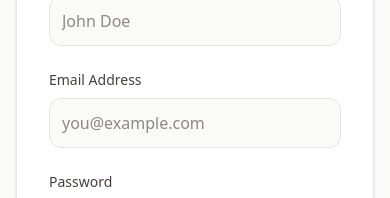
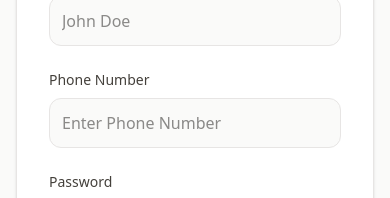
Before and after one commit to barackj370-pixel/csrgkenya, a React (Vite) app: page /register in a window 390 px wide. Shown: the part 278-476 px from the top of the page. Built offline with nearby package versions, Linux system fonts and the light colour scheme; no server answers; the database is empty.

Commit message:
Replace email with phone number in registration

```diff
--- a/src/pages/Register.tsx
+++ b/src/pages/Register.tsx
@@ -6,7 +6,7 @@ import { supabase } from '../lib/supabase';
 
 export default function Register() {
   const [name, setName] = useState('');
-  const [email, setEmail] = useState('');
+  const [phone, setPhone] = useState('');
   const [password, setPassword] = useState('');
   const [role, setRole] = useState('MOBILIZER');
   const [wardId, setWardId] = useState('');
@@ -43,14 +43,14 @@ export default function Register() {
     try {
       const hashedPassword = await hashPassword(password);
 
-      const { data: existing } = await supabase.from('User').select('id').eq('email', email).single();
-      if (existing) throw new Error('Email already registered');
+      const { data: existing } = await supabase.from('User').select('id').eq('phone', phone).maybeSingle();
+      if (existing) throw new Error('Phone number already registered');
 
       const { data: newUser, error } = await supabase
         .from('User')
         .insert([{
           name,
-          email,
+          phone,
           password: hashedPassword,
           role,
           wardId: role === 'MOBILIZER' ? wardId : null
@@ -58,10 +58,14 @@ export default function Register() {
         .select()
         .single();
 
-      if (error || !newUser) throw new Error('Failed to register');
+      if (error) {
+        console.error("Supabase Insert Error:", error);
+        throw new Error(`Registration failed: ${error.message}`);
+      }
+      if (!newUser) throw new Error('Failed to register: No user data returned');
 
       const token = 'mock-jwt-token-' + newUser.id;
-      login(token, { id: newUser.id, name: newUser.name, email: newUser.email, role: newUser.role, wardId: newUser.wardId });
+      login(token, { id: newUser.id, name: newUser.name, phone: newUser.phone, role: newUser.role, wardId: newUser.wardId });
 
       if (newUser.role === 'ADMIN') {
         navigate('/admin');
@@ -109,14 +113,14 @@ export default function Register() {
           </div>
 
           <div>
-            <label className="block text-sm font-medium text-stone-700 mb-2">Email Address</label>
+            <label className="block text-sm font-medium text-stone-700 mb-2">Phone Number</label>
             <input
-              type="email"
+              type="tel"
               required
-              value={email}
-              onChange={(e) => setEmail(e.target.value)}
+              value={phone}
+              onChange={(e) => setPhone(e.target.value)}
               className="w-full bg-stone-50 border border-stone-200 rounded-xl p-3 focus:ring-2 focus:ring-stone-900 focus:border-transparent outline-none"
-              placeholder="you@example.com"
+              placeholder="Enter Phone Number"
             />
           </div>
 
```
